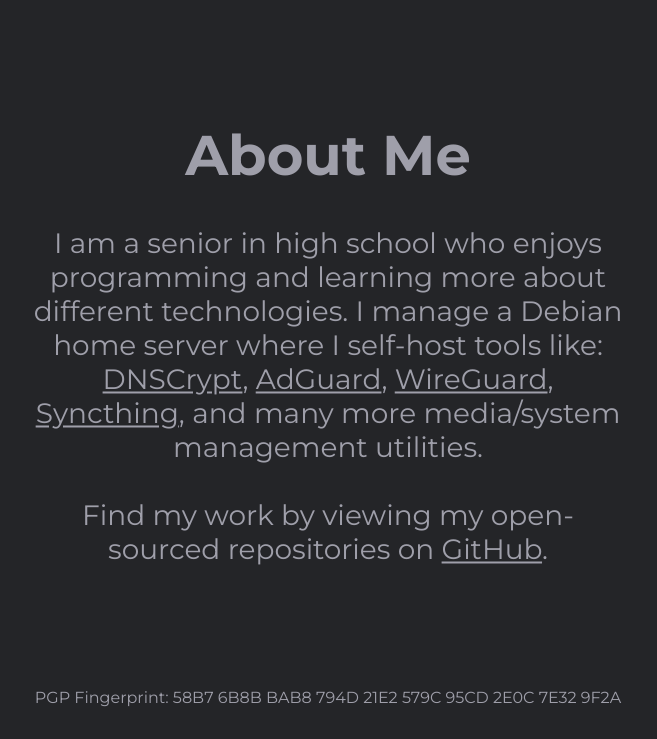
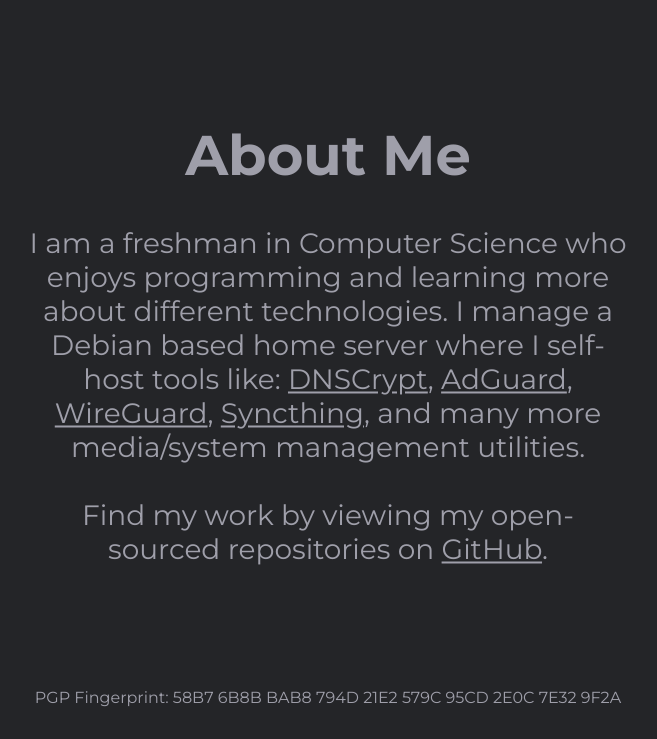
Before and after one commit to PacketParker/pkrm.dev, a Flask app: page /about in a window 1280 px wide. Shown: the part 61-800 px from the top of the page, without its empty margins (312-969 px from the left). Run offline with Flask 3, Linux system fonts and the light colour scheme.

Commit message:
General upkeep fixes

```diff
--- a/app/templates/about.html
+++ b/app/templates/about.html
@@ -29,7 +29,7 @@
 
     <div class="container">
         <h1>About Me</h1>
-        <p>I am a senior in high school who enjoys programming and learning more about different technologies. I manage a Debian home server where I self-host tools like: <a href="https://dnscrypt.org" target="_blank" style="text-decoration: underline; color: #9F9FAA">DNSCrypt</a>, <a href="https://github.com/AdguardTeam/AdguardHome" target="_blank" style="text-decoration: underline; color: #9F9FAA">AdGuard</a>, <a href="https://wireguard.org" target="_blank" style="text-decoration: underline; color: #9F9FAA">WireGuard</a>, <a href="https://syncthing.net" target="_blank" style="text-decoration: underline; color: #9F9FAA">Syncthing</a>, and many more media/system management utilities.<br><br>Find my work by viewing my open-sourced repositories on <a href="https://github.com/packetparker" target="_blank" style="text-decoration: underline; color: #9F9FAA">GitHub</a>.</p>
+        <p>I am a freshman in Computer Science who enjoys programming and learning more about different technologies. I manage a Debian based home server where I self-host tools like: <a href="https://dnscrypt.org" target="_blank" style="text-decoration: underline; color: #9F9FAA">DNSCrypt</a>, <a href="https://github.com/AdguardTeam/AdguardHome" target="_blank" style="text-decoration: underline; color: #9F9FAA">AdGuard</a>, <a href="https://wireguard.org" target="_blank" style="text-decoration: underline; color: #9F9FAA">WireGuard</a>, <a href="https://syncthing.net" target="_blank" style="text-decoration: underline; color: #9F9FAA">Syncthing</a>, and many more media/system management utilities.<br><br>Find my work by viewing my open-sourced repositories on <a href="https://github.com/packetparker" target="_blank" style="text-decoration: underline; color: #9F9FAA">GitHub</a>.</p>
     </div>
 
     <footer>PGP Fingerprint: 58B7 6B8B BAB8 794D 21E2 579C 95CD 2E0C 7E32 9F2A</footer>
```
